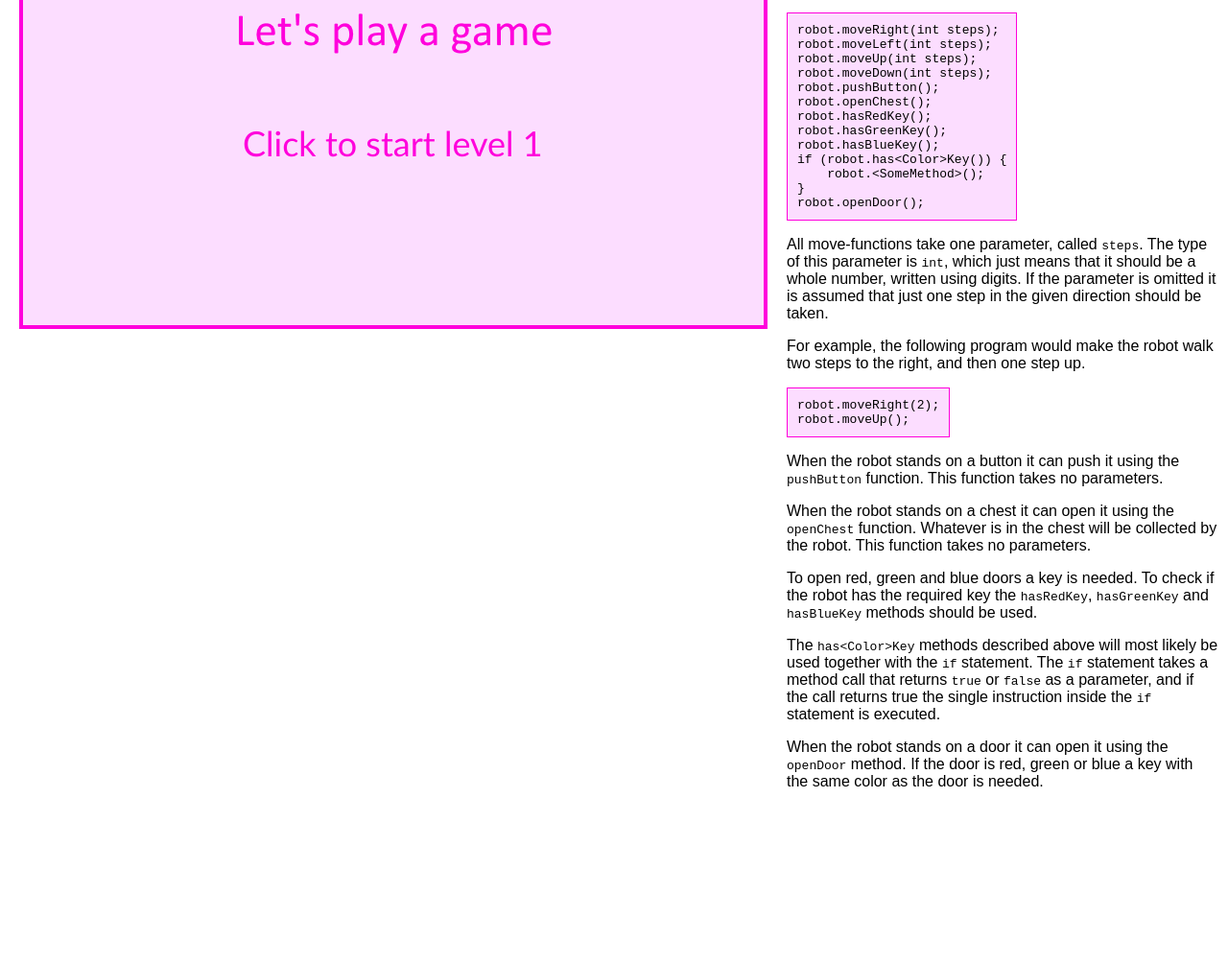
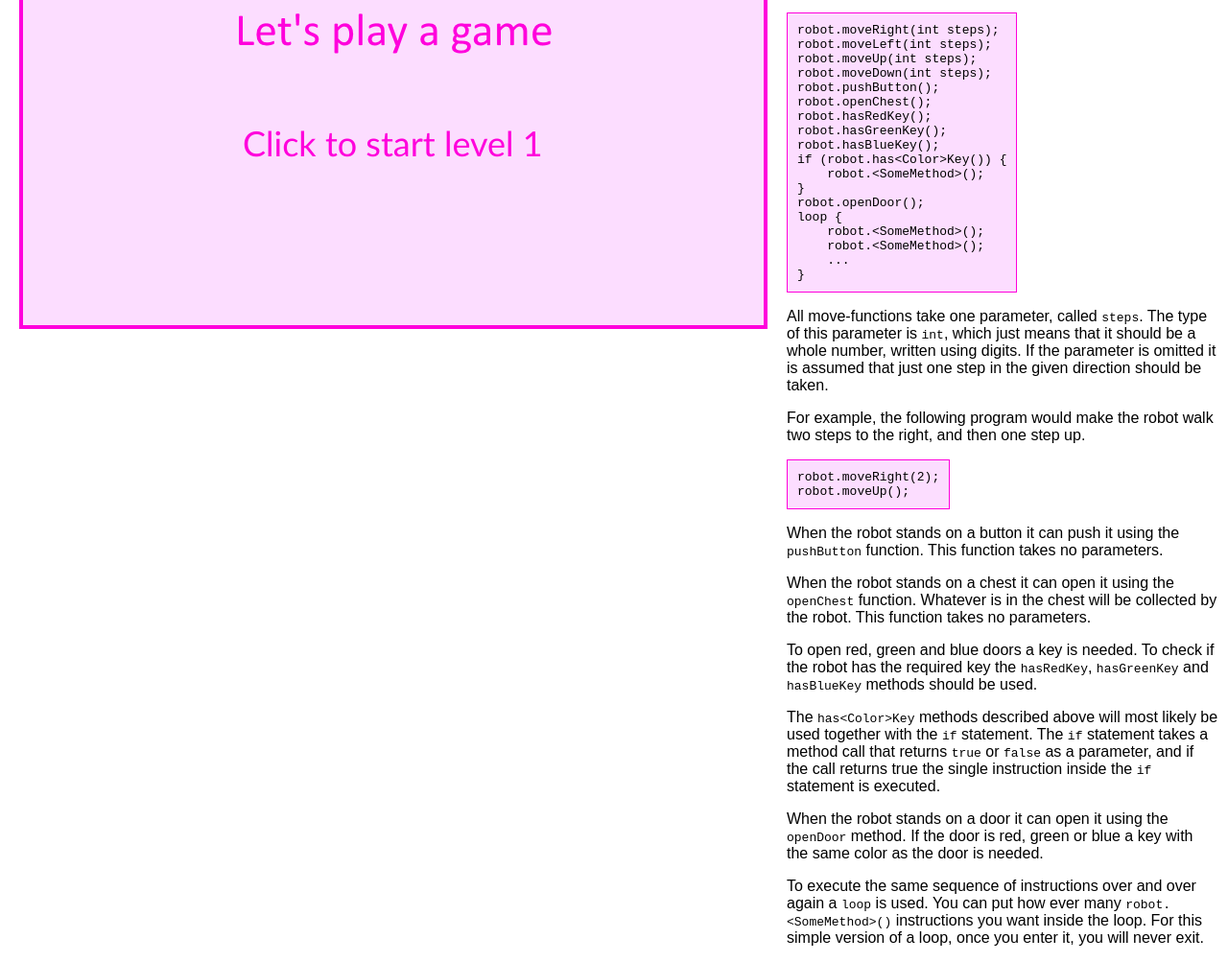
Before and after one commit to Tobbe/robotgame, a plain HTML site: page index.html in a window 1280 px wide. Shown: the part 127-1130 px from the top of the page at 96% size. Before the commit the page ends 967 px from the top, so only its background shows below. Drawn offline with Linux system fonts and the light colour scheme.

Commit message:
Add documentation for `loop`

```diff
--- a/index.html
+++ b/index.html
@@ -44,7 +44,12 @@
             if (robot.has&lt;Color&gt;Key()) {<br>
             &nbsp;&nbsp;&nbsp;&nbsp;robot.&lt;SomeMethod&gt;();<br>
             }<br>
-            robot.openDoor();
+            robot.openDoor();<br>
+            loop {<br>
+            &nbsp;&nbsp;&nbsp;&nbsp;robot.&lt;SomeMethod&gt;();<br>
+            &nbsp;&nbsp;&nbsp;&nbsp;robot.&lt;SomeMethod&gt;();<br>
+            &nbsp;&nbsp;&nbsp;&nbsp;...<br>
+            }<br>
         </code>
         <p>
             All move-functions take one parameter, called <code>steps</code>.
@@ -90,6 +95,13 @@
             openDoor</code> method. If the door is red, green or blue a key
             with the same color as the door is needed.
         </p>
+        <p>
+            To execute the same sequence of instructions over and over again
+            a <code>loop</code> is used. You can put how ever many <code>
+            robot.&lt;SomeMethod&gt;()</code> instructions you want inside
+            the loop. For this simple version of a loop, once you enter it,
+            you will never exit.
+        </p>
     </div>
 
     <script src="jquery-2.1.4.js"></script>
--- a/script.js
+++ b/script.js
@@ -23,7 +23,7 @@
 // [x] `loop` support
 //       [x] Level that is just `loop { <everything> }`
 //       [x] Level that is `<instr one>, <instr two>, <...>, loop { <rest> }`
-// [ ] Document `loop`
+// [x] Document `loop`
 // [ ] Fix bug when clicking "Retry" while the robot is moving
 // [ ] Merge PR
 // [ ] Keep key after unlocking door to be able to check for key color
```
